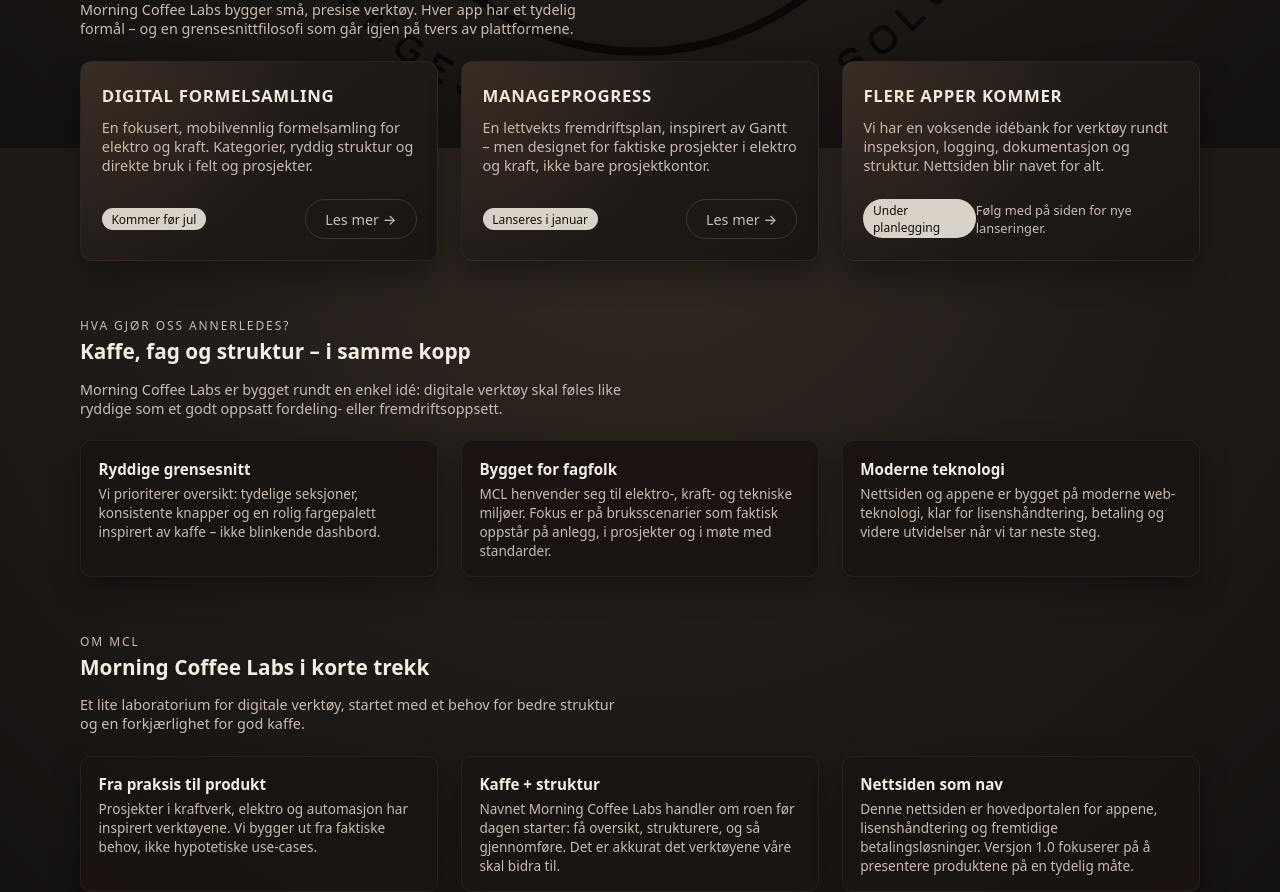
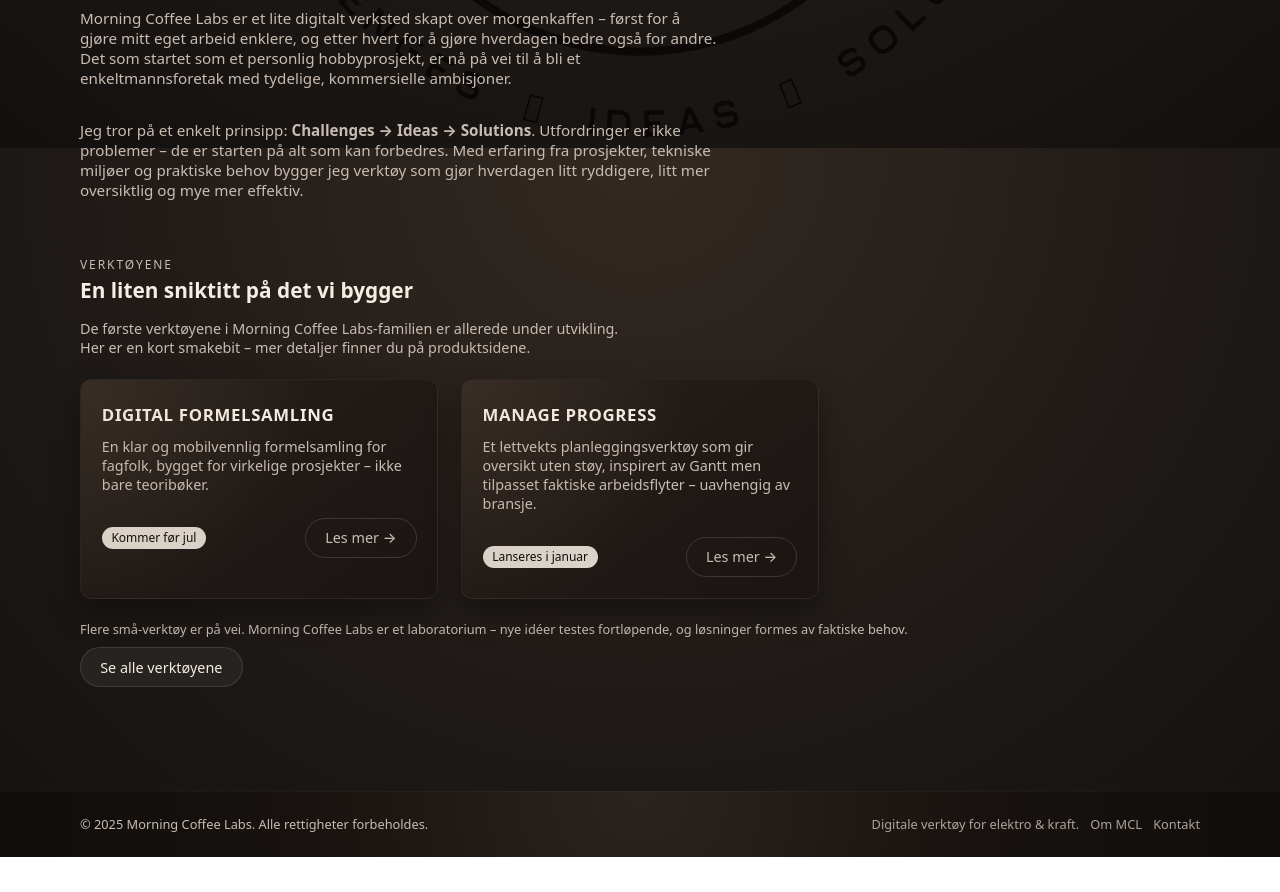
Before and after one commit to Tony-MCL/website_V2, a Next.js app: page / in a window 1280 px wide. Shown: the part 652-1544 px from the top of the page. After the commit the page ends 1509 px from the top, so only its background shows below. Built offline with nearby package versions, Linux system fonts and the light colour scheme.

Commit message:
Update page.tsx

```diff
--- a/app/page.tsx
+++ b/app/page.tsx
@@ -8,17 +8,36 @@ export default function HomePage() {
       <Hero />
 
       <Section
-        id="produkter"
-        eyebrow="PRODUKTER"
-        title="Verktøy som er små i omfang, men store i nytte"
-        description="Morning Coffee Labs bygger små, presise verktøy. Hver app har et tydelig formål – og en grensesnittfilosofi som går igjen på tvers av plattformene."
+        eyebrow="KORT OM MCL"
+        title="Et digitalt verksted bygget på idéer, struktur og kaffe"
+      >
+        <p className="page-intro">
+          Morning Coffee Labs er et lite digitalt verksted skapt over
+          morgenkaffen – først for å gjøre mitt eget arbeid enklere, og etter
+          hvert for å gjøre hverdagen bedre også for andre. Det som startet som
+          et personlig hobbyprosjekt, er nå på vei til å bli et
+          enkeltmannsforetak med tydelige, kommersielle ambisjoner.
+        </p>
+        <p className="page-intro">
+          Jeg tror på et enkelt prinsipp: <strong>Challenges → Ideas → Solutions</strong>.
+          Utfordringer er ikke problemer – de er starten på alt som kan
+          forbedres. Med erfaring fra prosjekter, tekniske miljøer og praktiske
+          behov bygger jeg verktøy som gjør hverdagen litt ryddigere, litt mer
+          oversiktlig og mye mer effektiv.
+        </p>
+      </Section>
+
+      <Section
+        eyebrow="VERKTØYENE"
+        title="En liten sniktitt på det vi bygger"
+        description="De første verktøyene i Morning Coffee Labs-familien er allerede under utvikling. Her er en kort smakebit – mer detaljer finner du på produktsidene."
       >
         <div className="card-grid">
           <article className="card">
             <h3>Digital formelsamling</h3>
             <p>
-              En fokusert, mobilvennlig formelsamling for elektro og kraft.
-              Kategorier, ryddig struktur og direkte bruk i felt og prosjekter.
+              En klar og mobilvennlig formelsamling for fagfolk, bygget for
+              virkelige prosjekter – ikke bare teoribøker.
             </p>
             <div className="card-footer">
               <span className="card-tag">Kommer før jul</span>
@@ -29,10 +48,11 @@ export default function HomePage() {
           </article>
 
           <article className="card">
-            <h3>ManageProgress</h3>
+            <h3>Manage Progress</h3>
             <p>
-              En lettvekts fremdriftsplan, inspirert av Gantt – men designet for
-              faktiske prosjekter i elektro og kraft, ikke bare prosjektkontor.
+              Et lettvekts planleggingsverktøy som gir oversikt uten støy,
+              inspirert av Gantt men tilpasset faktiske arbeidsflyter – uavhengig
+              av bransje.
             </p>
             <div className="card-footer">
               <span className="card-tag">Lanseres i januar</span>
@@ -41,86 +61,17 @@ export default function HomePage() {
               </Button>
             </div>
           </article>
+        </div>
 
-          <article className="card">
-            <h3>Flere apper kommer</h3>
-            <p>
-              Vi har en voksende idébank for verktøy rundt inspeksjon, logging,
-              dokumentasjon og struktur. Nettsiden blir navet for alt.
-            </p>
-            <div className="card-footer">
-              <span className="card-tag">Under planlegging</span>
-              <span className="text-muted">
-                Følg med på siden for nye lanseringer.
-              </span>
-            </div>
-          </article>
-        </div>
-      </Section>
-
-      <Section
-        eyebrow="HVA GJØR OSS ANNERLEDES?"
-        title="Kaffe, fag og struktur – i samme kopp"
-        description="Morning Coffee Labs er bygget rundt en enkel idé: digitale verktøy skal føles like ryddige som et godt oppsatt fordeling- eller fremdriftsoppsett."
-      >
-        <div className="feature-grid">
-          <div className="feature-card">
-            <h3 className="feature-card-title">Ryddige grensesnitt</h3>
-            <p className="feature-card-body">
-              Vi prioriterer oversikt: tydelige seksjoner, konsistente knapper
-              og en rolig fargepalett inspirert av kaffe – ikke blinkende
-              dashbord.
-            </p>
-          </div>
-          <div className="feature-card">
-            <h3 className="feature-card-title">Bygget for fagfolk</h3>
-            <p className="feature-card-body">
-              MCL henvender seg til elektro-, kraft- og tekniske miljøer. Fokus
-              er på bruksscenarier som faktisk oppstår på anlegg, i prosjekter
-              og i møte med standarder.
-            </p>
-          </div>
-          <div className="feature-card">
-            <h3 className="feature-card-title">Moderne teknologi</h3>
-            <p className="feature-card-body">
-              Nettsiden og appene er bygget på moderne web-teknologi, klar for
-              lisenshåndtering, betaling og videre utvidelser når vi tar neste
-              steg.
-            </p>
-          </div>
-        </div>
-      </Section>
-
-      <Section
-        eyebrow="OM MCL"
-        title="Morning Coffee Labs i korte trekk"
-        description="Et lite laboratorium for digitale verktøy, startet med et behov for bedre struktur og en forkjærlighet for god kaffe."
-      >
-        <div className="feature-grid">
-          <div className="feature-card">
-            <h3 className="feature-card-title">Fra praksis til produkt</h3>
-            <p className="feature-card-body">
-              Prosjekter i kraftverk, elektro og automasjon har inspirert
-              verktøyene. Vi bygger ut fra faktiske behov, ikke hypotetiske
-              use-cases.
-            </p>
-          </div>
-          <div className="feature-card">
-            <h3 className="feature-card-title">Kaffe + struktur</h3>
-            <p className="feature-card-body">
-              Navnet Morning Coffee Labs handler om roen før dagen starter:
-              få oversikt, strukturere, og så gjennomføre. Det er akkurat det
-              verktøyene våre skal bidra til.
-            </p>
-          </div>
-          <div className="feature-card">
-            <h3 className="feature-card-title">Nettsiden som nav</h3>
-            <p className="feature-card-body">
-              Denne nettsiden er hovedportalen for appene, lisenshåndtering og
-              fremtidige betalingsløsninger. Versjon 1.0 fokuserer på å presentere
-              produktene på en tydelig måte.
-            </p>
-          </div>
+        <div style={{ marginTop: "1.3rem" }}>
+          <p className="text-muted" style={{ marginBottom: "0.6rem" }}>
+            Flere små-verktøy er på vei. Morning Coffee Labs er et laboratorium
+            – nye idéer testes fortløpende, og løsninger formes av faktiske
+            behov.
+          </p>
+          <Button href="/produkter" variant="secondary">
+            Se alle verktøyene
+          </Button>
         </div>
       </Section>
     </>
```
